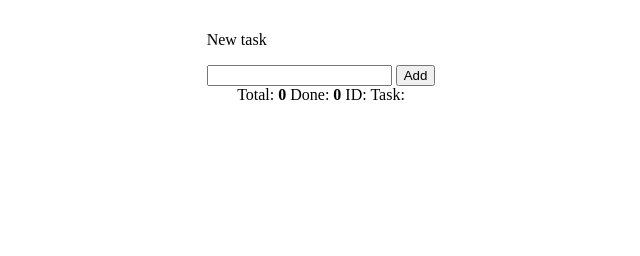
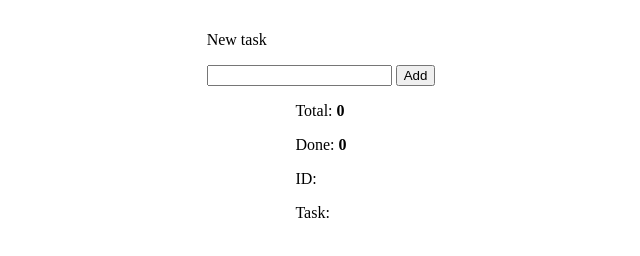
Before and after one commit to carolinalunasfarah/Desafio-LATAM_MetodosArreglos, a plain HTML site: page index.html in a window 1280 px wide. Shown: the part 100-356 px from the top of the page, without its empty margins (319-959 px from the left). Drawn offline with Linux system fonts and the light colour scheme.

Commit message:
js start

```diff
--- a/assets/js/script.js
+++ b/assets/js/script.js
@@ -0,0 +1,11 @@
+let tasks = [
+    {id: 1, name: "Finish blueprints", completed: false},
+    {id: 2, name: "Draw embroidery project", completed: false},
+    {id: 3, name: "Find tattoo artist", completed: false}
+]
+
+let newTask = document.getElementById ("newTask")
+let addTask = document.getElementById ("addTask")
+let count = document.getElementById ("count")
+let done = document.getElementById ("done")
+let taskList = document.getElementsByClassName ("taskList")
--- a/index.html
+++ b/index.html
@@ -16,10 +16,12 @@
                 <button id="addTask">Add</button>
             </article>
             <article class="taskCount">
-                Total: <b id="count">0</b>
-                Done: <b id="done">0</b>
-                ID: <b id="id"></b>
-                Task: <b id="taskDisplay"></b>
+                <p>Total: <b id="count">0</b></p>
+                <p> Done: <b id="done">0</b></p>
+                <article class="taskList">
+                    <p>ID: <b id="taskId"></b></p>
+                    <p>Task: <b id="taskDisplay"></b></p>
+                </article>
             </article>
         </main>
 
```
